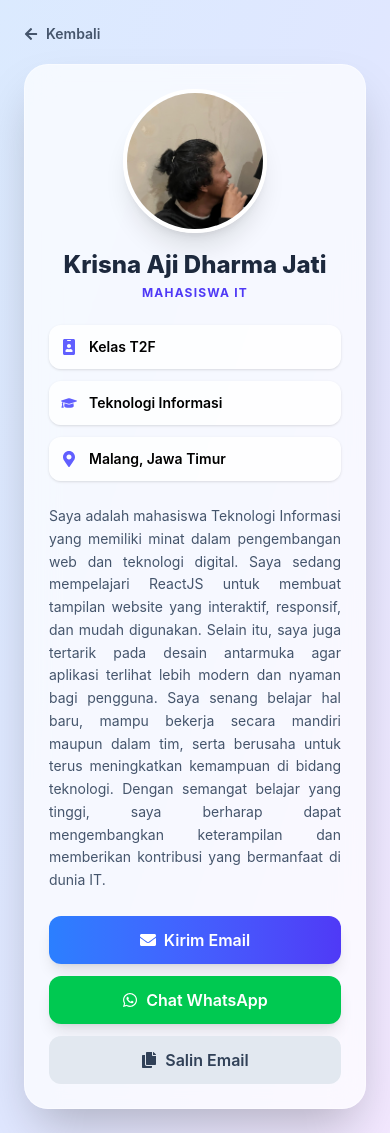
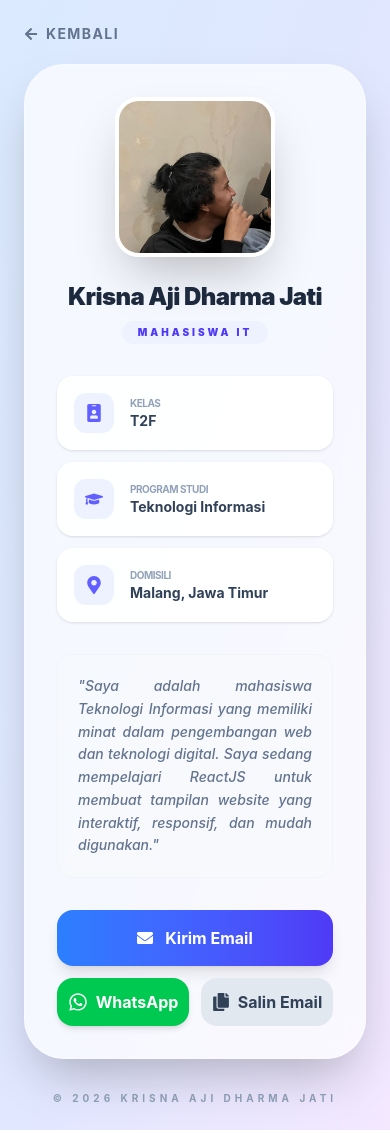
Before and after one commit to Rendirmdhnii/proyek-react-kelompok, a React (Vite) app: page /krisna in a window 390 px wide. Built offline with nearby package versions, Linux system fonts and the light colour scheme.

Commit message:
Clean Up: Beresin semua warning Tailwind v4 dan final layout kelompok

```diff
--- a/src/pages/DesbelionProfile.jsx
+++ b/src/pages/DesbelionProfile.jsx
@@ -6,15 +6,15 @@ const hobbies = [
 
 export default function DesbellionProfile() {
   return (
-    <div className="min-h-screen bg-gradient-to-b from-gray-900 via-purple-900 to-gray-900 py-16 px-6">
+    <div className="min-h-screen bg-linear-to-b from-gray-900 via-purple-900 to-gray-900 py-16 px-6 font-sans antialiased">
 
       <div className="max-w-4xl mx-auto">
 
         {/* CARD UTAMA */}
-        <div className="bg-gradient-to-br from-gray-800 to-gray-900 shadow-2xl rounded-2xl overflow-hidden border border-purple-500/30">
+        <div className="bg-linear-to-br from-gray-800 to-gray-900 shadow-2xl rounded-2xl overflow-hidden border border-purple-500/30">
 
           {/* BANNER GRADIENT */}
-          <div className="h-48 bg-gradient-to-r from-purple-600 via-blue-600 to-cyan-600 relative overflow-hidden">
+          <div className="h-48 bg-linear-to-r from-purple-600 via-blue-600 to-cyan-600 relative overflow-hidden">
             <div className="absolute inset-0 opacity-30">
               <div className="absolute top-0 right-0 w-96 h-96 bg-white rounded-full mix-blend-screen filter blur-3xl"></div>
             </div>
@@ -26,22 +26,23 @@ export default function DesbellionProfile() {
             <div className="flex flex-col md:flex-row items-start md:items-end gap-6 mb-8">
 
               {/* FOTO PROFIL */}
-              <div className="flex-shrink-0">
+              <div className="shrink-0">
                 <img
                   src="/desbellion.jpeg"
                   alt="profile"
-                  className="w-37 h-44 rounded-2xl border-4 border-purple-400 shadow-2xl object-cover hover:scale-105 transition-transform"
+                  className="w-37 h-44 rounded-2xl border-4 border-purple-400 shadow-2xl object-cover hover:scale-105 transition-transform bg-gray-800"
+                  onError={(e) => { e.target.src = "https://ui-avatars.com/api/?name=Desbellion&background=6B46C1&color=fff"; }}
                 />
               </div>
 
-              <div className="flex-grow">
+              <div className="grow">
                 {/* NAMA */}
-                <h1 className="text-4xl md:text-5xl font-bold text-white mb-2">
+                <h1 className="text-4xl md:text-5xl font-bold text-white mb-2 tracking-tight">
                   Desbellion Seccar Ramis
                 </h1>
 
                 {/* INSTITUSI */}
-                <p className="text-gray-300">
+                <p className="text-gray-300 font-medium">
                   Universitas Brawijaya | Fakultas Vokasi
                 </p>
               </div>
@@ -49,16 +50,16 @@ export default function DesbellionProfile() {
 
             {/* INFO GRID */}
             <div className="grid md:grid-cols-3 gap-4 mb-8 bg-gray-900/50 p-6 rounded-xl border border-purple-500/20">
-              <div>
-                <p className="text-gray-400 text-sm">Kelas</p>
+              <div className="hover:bg-gray-800/50 p-2 rounded-lg transition-colors">
+                <p className="text-gray-400 text-xs uppercase tracking-widest font-bold">Kelas</p>
                 <p className="text-white text-lg font-bold">T2F</p>
               </div>
-              <div>
-                <p className="text-gray-400 text-sm">Program Studi</p>
+              <div className="hover:bg-gray-800/50 p-2 rounded-lg transition-colors">
+                <p className="text-gray-400 text-xs uppercase tracking-widest font-bold">Program Studi</p>
                 <p className="text-white text-lg font-bold">Teknologi Informasi</p>
               </div>
-              <div>
-                <p className="text-gray-400 text-sm">Domisili</p>
+              <div className="hover:bg-gray-800/50 p-2 rounded-lg transition-colors">
+                <p className="text-gray-400 text-xs uppercase tracking-widest font-bold">Domisili</p>
                 <p className="text-white text-lg font-bold">Trenggalek, Jawa Timur</p>
               </div>
             </div>
@@ -66,34 +67,31 @@ export default function DesbellionProfile() {
           </div>
 
           {/* ABOUT SECTION */}
-          <div className="border-t border-purple-500/30 px-8 py-8 bg-gray-800/50">
-            <h2 className="text-3xl font-bold text-white mb-4 flex items-center gap-2">
-              💭 Tentang Diri
+          <div className="border-t border-purple-500/30 px-8 py-8 bg-gray-800/30">
+            <h2 className="text-2xl font-bold text-white mb-4 flex items-center gap-2">
+              <span className="text-3xl">💭</span> Tentang Diri
             </h2>
-            <p className="text-gray-300 leading-relaxed text-base md:text-lg mb-4">
+            <p className="text-gray-300 leading-relaxed text-justify italic text-base md:text-lg mb-4">
               Saya adalah mahasiswa Teknologi Informasi yang memiliki minat besar dalam bidang
               pengembangan web, khususnya pada bagian frontend development. Saya terbiasa menggunakan
               teknologi seperti HTML, CSS, JavaScript, ReactJS, dan Tailwind CSS untuk membangun
               tampilan aplikasi yang modern dan responsif. Selain itu, saya juga tertarik dalam
               mempelajari UI/UX design agar dapat menciptakan pengalaman pengguna yang lebih baik.
               Saya memiliki semangat belajar yang tinggi dan selalu berusaha mengikuti perkembangan
-              teknologi terbaru di dunia IT. Dalam bekerja, saya mampu berkolaborasi dengan tim,
-              berkomunikasi dengan baik, serta memiliki tanggung jawab terhadap tugas yang diberikan.
-              Harapan saya ke depan adalah dapat menjadi seorang developer profesional yang mampu
-              menciptakan aplikasi yang bermanfaat bagi banyak orang.
+              teknologi terbaru di dunia IT.
             </p>
           </div>
 
           {/* HOBBIES SECTION */}
-          <div className="border-t border-purple-500/30 px-8 py-8 bg-gray-800/50">
-            <h2 className="text-3xl font-bold text-white mb-4 flex items-center gap-2">
-              🎯 Hobi & Minat
+          <div className="border-t border-purple-500/30 px-8 py-8 bg-gray-800/30">
+            <h2 className="text-2xl font-bold text-white mb-4 flex items-center gap-2">
+              <span className="text-3xl">🎯</span> Hobi & Minat
             </h2>
             <div className="flex flex-wrap gap-3">
               {hobbies.map((hobby, index) => (
                 <span
                   key={index}
-                  className="px-4 py-2 bg-gradient-to-r from-purple-600 to-blue-600 text-white rounded-full text-sm font-semibold hover:shadow-lg hover:scale-105 transition-all"
+                  className="px-5 py-2 bg-linear-to-r from-purple-600 to-blue-600 text-white rounded-full text-sm font-bold hover:shadow-[0_0_20px_rgba(147,51,234,0.5)] hover:scale-105 transition-all cursor-default"
                 >
                   {hobby}
                 </span>
@@ -102,18 +100,18 @@ export default function DesbellionProfile() {
           </div>
 
           {/* CONTACT SECTION */}
-          <div className="border-t border-purple-500/30 px-8 py-8 bg-gradient-to-r from-purple-900/50 to-blue-900/50">
-            <h2 className="text-3xl font-bold text-white mb-4 flex items-center gap-2">
-              📞 Kontak
+          <div className="border-t border-purple-500/30 px-8 py-8 bg-linear-to-r from-purple-900/40 to-blue-900/40">
+            <h2 className="text-2xl font-bold text-white mb-4 flex items-center gap-2">
+              <span className="text-3xl">📞</span> Kontak
             </h2>
             <div className="flex flex-wrap gap-4">
-              <a href="mailto:desbellionsr06@gmail.com" className="px-6 py-3 bg-red-600 text-white rounded-lg font-semibold hover:bg-red-700 transition-all">
+              <a href="mailto:desbellionsr06@gmail.com" className="px-6 py-3 bg-red-600/90 text-white rounded-xl font-bold hover:bg-red-700 hover:-translate-y-1 transition-all shadow-lg">
                 📧 Email
               </a>
-              <a href="https://www.linkedin.com/in/desbellion-seccar-7489443ba" className="px-6 py-3 bg-blue-600 text-white rounded-lg font-semibold hover:bg-blue-700 transition-all">
+              <a href="https://www.linkedin.com/in/desbellion-seccar-7489443ba" target="_blank" rel="noopener noreferrer" className="px-6 py-3 bg-blue-600/90 text-white rounded-xl font-bold hover:bg-blue-700 hover:-translate-y-1 transition-all shadow-lg">
                 🔗 LinkedIn
               </a>
-              <a href="https://github.com/desbellionsr06" className="px-6 py-3 bg-gray-700 text-white rounded-lg font-semibold hover:bg-gray-600 transition-all">
+              <a href="https://github.com/desbellionsr06" target="_blank" rel="noopener noreferrer" className="px-6 py-3 bg-gray-700/90 text-white rounded-xl font-bold hover:bg-gray-600 hover:-translate-y-1 transition-all shadow-lg">
                 💻 GitHub
               </a>
             </div>
@@ -122,7 +120,7 @@ export default function DesbellionProfile() {
         </div>
 
         {/* Footer */}
-        <div className="text-center mt-12 text-gray-400">
+        <div className="text-center mt-12 text-gray-500 text-sm font-medium tracking-widest uppercase">
           <p>© 2026 Desbellion Seccar Ramis | Universitas Brawijaya</p>
         </div>
 
--- a/src/pages/KrisnaProfile.jsx
+++ b/src/pages/KrisnaProfile.jsx
@@ -21,7 +21,7 @@ const KrisnaProfile = () => {
   };
 
   return (
-    <div className="min-h-screen bg-gradient-to-br from-blue-100 via-indigo-100 to-purple-100 flex justify-center items-center p-6">
+    <div className="min-h-screen bg-linear-to-br from-blue-100 via-indigo-100 to-purple-100 flex justify-center items-center p-6 font-sans antialiased">
 
       <motion.div
         initial={{ opacity: 0, y: 40 }}
@@ -32,95 +32,112 @@ const KrisnaProfile = () => {
         {/* BACK */}
         <Link
           to="/"
-          className="flex items-center gap-2 text-sm font-semibold text-slate-600 hover:text-indigo-600 mb-5"
+          className="flex items-center gap-2 text-sm font-bold text-slate-500 hover:text-indigo-600 mb-5 transition-colors uppercase tracking-widest"
         >
           <FaArrowLeft /> Kembali
         </Link>
 
         {/* CARD */}
-        <div className="backdrop-blur-lg bg-white/70 border border-white/40 shadow-2xl rounded-3xl p-6 relative overflow-hidden">
+        <div className="backdrop-blur-lg bg-white/70 border border-white/40 shadow-2xl rounded-[2.5rem] p-8 relative overflow-hidden">
 
           {/* FOTO */}
           <motion.div
             whileHover={{ scale: 1.08 }}
-            className="w-36 h-36 mx-auto rounded-full overflow-hidden border-4 border-white shadow-xl"
+            className="w-40 h-40 mx-auto rounded-3xl overflow-hidden border-4 border-white shadow-2xl"
           >
             <img
               src="/Krisna Aji.jpeg"
               alt="Krisna"
               className="w-full h-full object-cover"
+              onError={(e) => { e.target.src = "https://ui-avatars.com/api/?name=Krisna+Aji&background=4F46E5&color=fff"; }}
             />
           </motion.div>
 
           {/* NAMA */}
-          <div className="text-center mt-4">
-            <h1 className="text-2xl font-extrabold text-slate-800">
+          <div className="text-center mt-6">
+            <h1 className="text-2xl font-black text-slate-800 tracking-tight">
               Krisna Aji Dharma Jati
             </h1>
-            <p className="text-indigo-600 text-xs font-bold tracking-widest mt-1">
+            <p className="text-indigo-600 text-[10px] font-black tracking-[0.3em] mt-2 uppercase bg-indigo-50 w-fit mx-auto px-4 py-1 rounded-full">
               MAHASISWA IT
             </p>
           </div>
 
           {/* INFO */}
-          <div className="mt-6 space-y-3">
-            <div className="flex items-center gap-3 bg-white/80 p-3 rounded-xl shadow-sm">
-              <FaIdBadge className="text-indigo-500" />
-              <span className="text-sm font-semibold">Kelas T2F</span>
+          <div className="mt-8 space-y-3">
+            <div className="flex items-center gap-4 bg-white/90 p-4 rounded-2xl shadow-sm border border-white/50 hover:border-indigo-200 transition-colors">
+              <div className="w-10 h-10 bg-indigo-50 rounded-xl flex items-center justify-center text-indigo-500">
+                <FaIdBadge size={18} />
               </div>
-            <div className="flex items-center gap-3 bg-white/80 p-3 rounded-xl shadow-sm">
-              <FaGraduationCap className="text-indigo-500" />
-              <span className="text-sm font-semibold">Teknologi Informasi</span>
+              <div>
+                <p className="text-[10px] text-slate-400 font-bold uppercase tracking-tighter">Kelas</p>
+                <p className="text-sm font-bold text-slate-700">T2F</p>
               </div>
-            <div className="flex items-center gap-3 bg-white/80 p-3 rounded-xl shadow-sm">
-              <FaMapMarkerAlt className="text-indigo-500" />
-              <span className="text-sm font-semibold">Malang, Jawa Timur</span>
+            </div>
+
+            <div className="flex items-center gap-4 bg-white/90 p-4 rounded-2xl shadow-sm border border-white/50 hover:border-indigo-200 transition-colors">
+              <div className="w-10 h-10 bg-indigo-50 rounded-xl flex items-center justify-center text-indigo-500">
+                <FaGraduationCap size={18} />
+              </div>
+              <div>
+                <p className="text-[10px] text-slate-400 font-bold uppercase tracking-tighter">Program Studi</p>
+                <p className="text-sm font-bold text-slate-700">Teknologi Informasi</p>
+              </div>
+            </div>
+
+            <div className="flex items-center gap-4 bg-white/90 p-4 rounded-2xl shadow-sm border border-white/50 hover:border-indigo-200 transition-colors">
+              <div className="w-10 h-10 bg-indigo-50 rounded-xl flex items-center justify-center text-indigo-500">
+                <FaMapMarkerAlt size={18} />
+              </div>
+              <div>
+                <p className="text-[10px] text-slate-400 font-bold uppercase tracking-tighter">Domisili</p>
+                <p className="text-sm font-bold text-slate-700">Malang, Jawa Timur</p>
+              </div>
             </div>
           </div>
 
           {/* DESKRIPSI */}
-          <p className="text-sm text-slate-600 mt-6 leading-relaxed text-justify">
-            Saya adalah mahasiswa Teknologi Informasi yang memiliki minat dalam
-  pengembangan web dan teknologi digital. Saya sedang mempelajari ReactJS
-  untuk membuat tampilan website yang interaktif, responsif, dan mudah
-  digunakan. Selain itu, saya juga tertarik pada desain antarmuka agar
-  aplikasi terlihat lebih modern dan nyaman bagi pengguna. Saya senang
-  belajar hal baru, mampu bekerja secara mandiri maupun dalam tim, serta
-  berusaha untuk terus meningkatkan kemampuan di bidang teknologi.
-  Dengan semangat belajar yang tinggi, saya berharap dapat mengembangkan
-  keterampilan dan memberikan kontribusi yang bermanfaat di dunia IT.
+          <div className="mt-8 p-5 bg-slate-50/50 rounded-2xl border border-slate-100">
+            <p className="text-sm text-slate-500 leading-relaxed text-justify italic font-medium">
+              "Saya adalah mahasiswa Teknologi Informasi yang memiliki minat dalam pengembangan web dan teknologi digital. Saya sedang mempelajari ReactJS untuk membuat tampilan website yang interaktif, responsif, dan mudah digunakan."
             </p>
+          </div>
 
           {/* FITUR REAL */}
-          <div className="mt-6 space-y-3">
-
+          <div className="mt-8 space-y-3">
             {/* EMAIL */}
             <a
               href={`mailto:${email}`}
-              className="w-full flex items-center justify-center gap-2 py-3 bg-gradient-to-r from-blue-500 to-indigo-600 text-white rounded-xl font-semibold shadow-lg hover:scale-105 transition"
+              className="w-full flex items-center justify-center gap-3 py-4 bg-linear-to-r from-blue-500 to-indigo-600 text-white rounded-2xl font-bold shadow-lg hover:shadow-indigo-200 transition-all hover:-translate-y-1"
             >
               <FaEnvelope /> Kirim Email
             </a>
 
+            <div className="grid grid-cols-2 gap-3">
                {/* WHATSAPP */}
               <a
                 href={`https://wa.me/${phone}`}
                 target="_blank"
                 rel="noopener noreferrer"
-              className="w-full flex items-center justify-center gap-2 py-3 bg-green-500 text-white rounded-xl font-semibold shadow-lg hover:scale-105 transition"
+                className="flex items-center justify-center gap-2 py-3 bg-green-500 text-white rounded-2xl font-bold shadow-md hover:bg-green-600 transition-all"
               >
-              <FaWhatsapp /> Chat WhatsApp
+                <FaWhatsapp size={20} /> WhatsApp
               </a>
 
               {/* COPY EMAIL */}
               <button
                 onClick={handleCopy}
-              className="w-full flex items-center justify-center gap-2 py-3 bg-slate-200 text-slate-700 rounded-xl font-semibold hover:bg-slate-300 transition"
+                className="flex items-center justify-center gap-2 py-3 bg-slate-200 text-slate-700 rounded-2xl font-bold hover:bg-slate-300 transition-all"
               >
-              <FaCopy /> Salin Email
+                <FaCopy size={18} /> Salin Email
               </button>
             </div>
           </div>
+        </div>
+
+        <p className="text-center text-slate-400 text-[10px] mt-8 font-bold tracking-[0.4em] uppercase">
+          © 2026 Krisna Aji Dharma Jati
+        </p>
       </motion.div>
     </div>
   );
```
Lines whose indentation alone changed are shown as unchanged.
